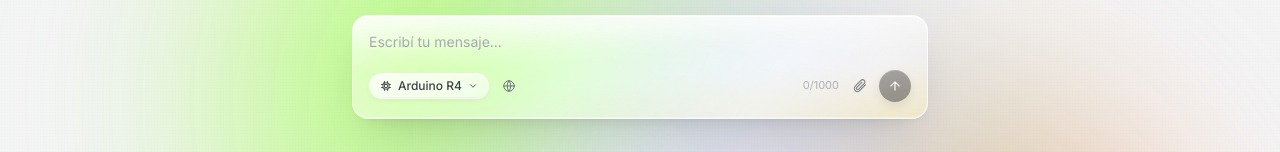
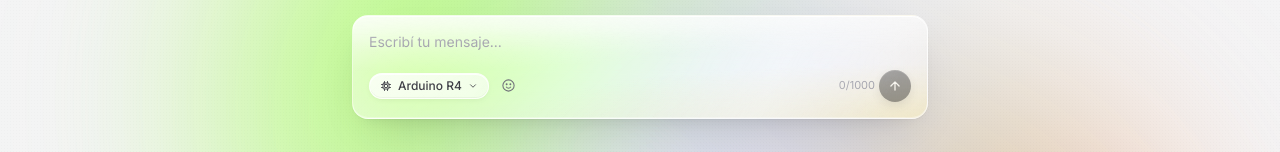
Before and after one commit to javieregarciav/arduino, a React (Vite) app: page / in a window 1280 px wide. Shown: the part 231-383 px from the top of the page. Built offline with nearby package versions, Linux system fonts and the light colour scheme.

Commit message:
ui: replace globe with smiley icon, remove paperclip attach button

```diff
--- a/src/App.tsx
+++ b/src/App.tsx
@@ -168,7 +168,7 @@ export default function App() {
                   aria-label="Figuras"
                   title="Insertar figura"
                 >
-                  <IconGlobe />
+                  <IconSmile />
                 </button>
               </div>
 
@@ -176,14 +176,6 @@ export default function App() {
                 <span className="hidden text-[11px] text-zinc-400 sm:inline">
                   {message.length}/{MAX}
                 </span>
-                <button
-                  onClick={() => setShowPicker((v) => !v)}
-                  className="icon-btn flex h-8 w-8 items-center justify-center rounded-full"
-                  aria-label="Adjuntar figura"
-                  title="Insertar figura"
-                >
-                  <IconPaperclip />
-                </button>
                 <button
                   onClick={() => sendMessage()}
                   disabled={status === 'sending' || !message.trim()}
@@ -291,18 +283,13 @@ function IconChip() {
     </svg>
   )
 }
-function IconGlobe() {
-  return (
-    <svg width="14" height="14" viewBox="0 0 24 24" fill="none" stroke="currentColor" strokeWidth="1.7" strokeLinecap="round" strokeLinejoin="round">
-      <circle cx="12" cy="12" r="9" />
-      <path d="M3 12h18M12 3a14 14 0 0 1 0 18M12 3a14 14 0 0 0 0 18" />
-    </svg>
-  )
-}
-function IconPaperclip() {
+function IconSmile() {
   return (
     <svg width="15" height="15" viewBox="0 0 24 24" fill="none" stroke="currentColor" strokeWidth="1.7" strokeLinecap="round" strokeLinejoin="round">
-      <path d="M21.4 11.1 12.3 20.2a5 5 0 0 1-7.1-7.1l9.2-9.2a3.5 3.5 0 0 1 5 5l-9.2 9.2a2 2 0 0 1-2.8-2.8l8.4-8.4" />
+      <circle cx="12" cy="12" r="9" />
+      <path d="M8.5 14.5s1.4 2 3.5 2 3.5-2 3.5-2" />
+      <circle cx="9" cy="10" r="0.7" fill="currentColor" />
+      <circle cx="15" cy="10" r="0.7" fill="currentColor" />
     </svg>
   )
 }
```
